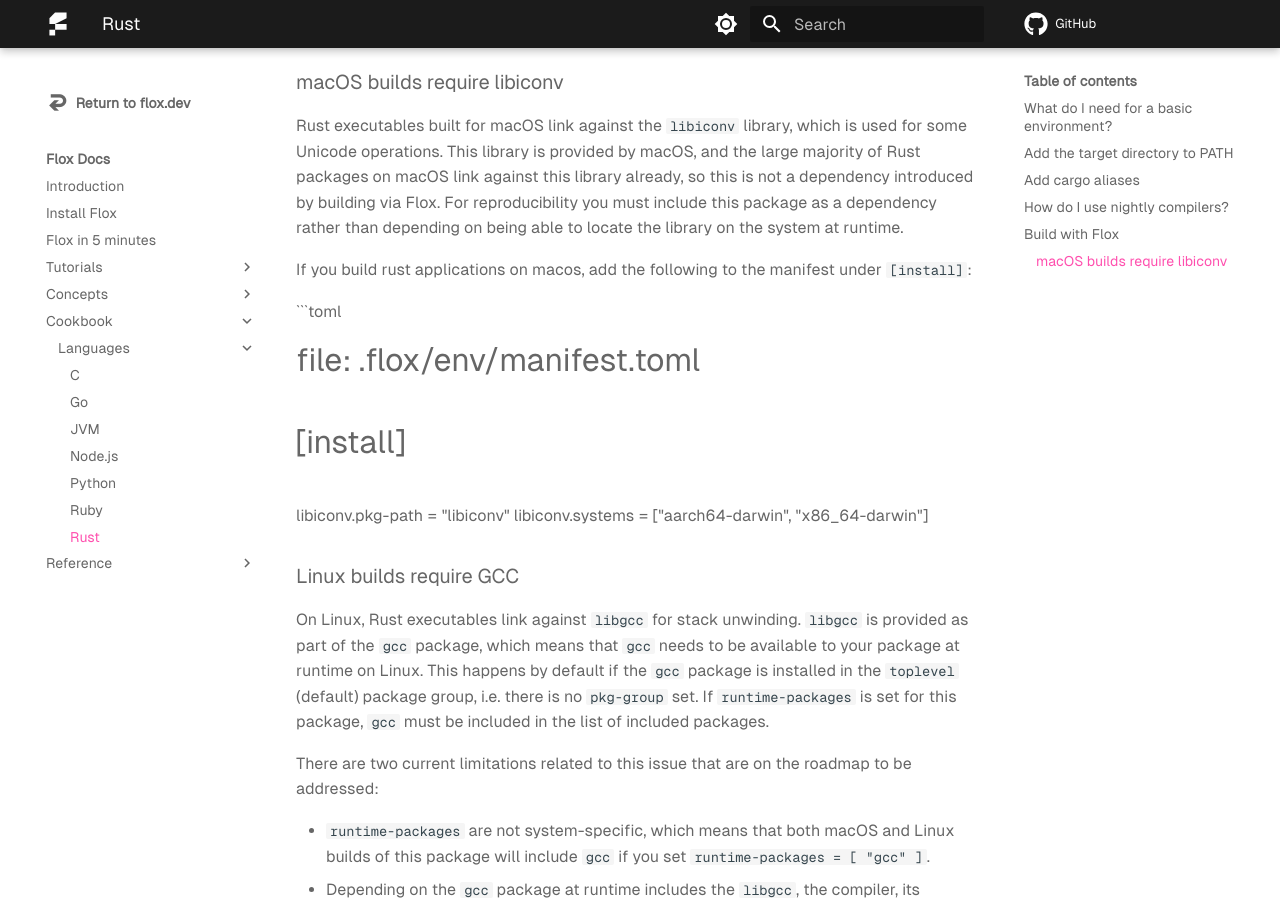
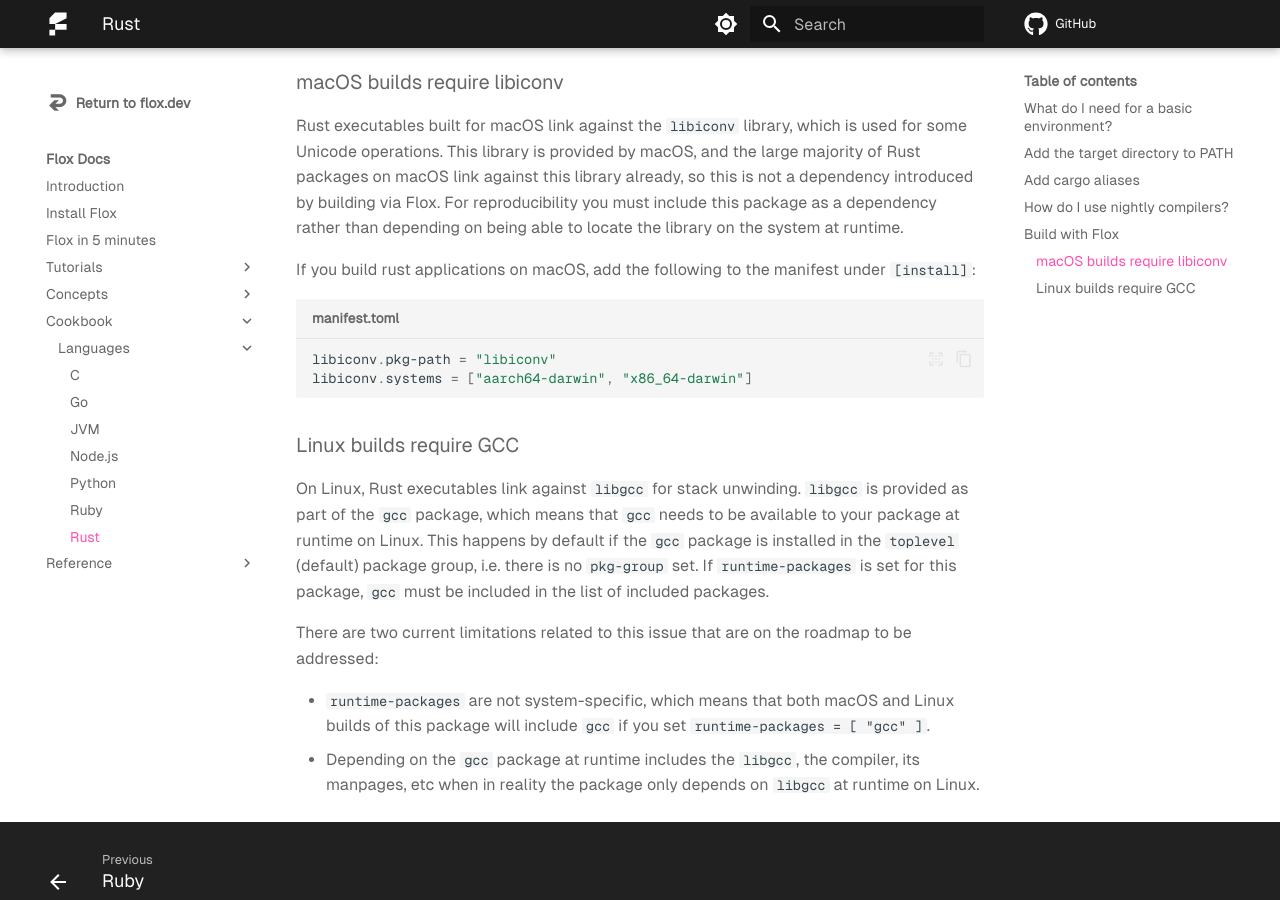
Before and after one commit to flox/floxdocs, an MkDocs documentation site: the page built from docs/cookbook/languages/rust.md, in a window 1280 px wide and 900 px high, scrolled down 4000 px. Built offline with MkDocs 1.6.1 and Material for MkDocs 9.7.7, drawn with Linux system fonts in a browser that asks for light colours; plug-ins that fetch from the network failed and are left out; comment, search, counter and statistics services are not loaded.

Commit message:
chore(rust): Fix syntax.

````diff
--- a/docs/cookbook/languages/rust.md
+++ b/docs/cookbook/languages/rust.md
@@ -201,14 +201,13 @@
 This library is provided by macOS, and the large majority of Rust packages on macOS link against this library already, so this is not a dependency introduced by building via Flox.
 For reproducibility you must include this package as a dependency rather than depending on being able to locate the library on the system at runtime.
 
-If you build rust applications on macos, add the following to the manifest under `[install]`:
+If you build rust applications on macOS, add the following to the manifest under `[install]`:
 
-```toml
-# file: .flox/env/manifest.toml
-# [install]
-
+```toml title="manifest.toml"
 libiconv.pkg-path = "libiconv"
 libiconv.systems = ["aarch64-darwin", "x86_64-darwin"]
+```
+
 ### Linux builds require GCC
 
 On Linux, Rust executables link against `libgcc` for stack unwinding.
````
